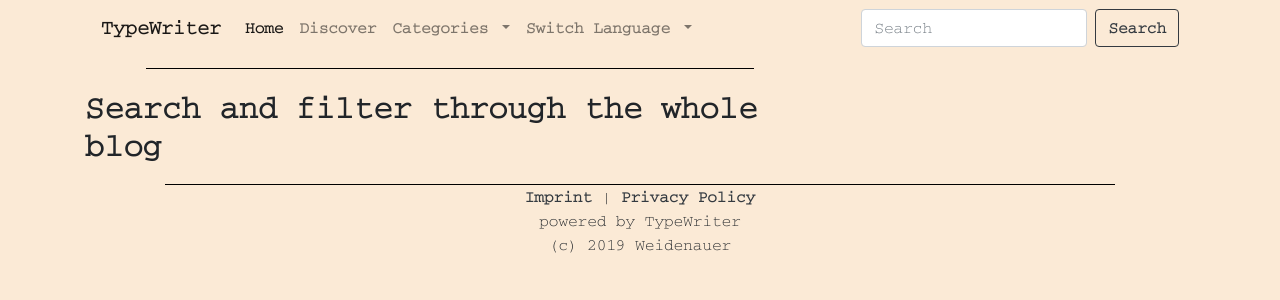
After one commit to Earl0fPudding/TypeWriter, a Django app: template templates/discover.html in a window 1280 px wide. The commit adds this page. Shown: the top 300 px of the page. Run offline with Django 3.2, Linux system fonts and the light colour scheme; the template is opened without the code that fills it, so the values that code supplies are empty; some libraries are stand-ins or nearby versions.

Commit message:
Add article discover page

```diff
--- a/templates/base.html
+++ b/templates/base.html
@@ -15,7 +15,7 @@
                         <a class="nav-link underline-on-hover" href="{% url 'home' %}">Home <span class="sr-only">(current)</span></a>
                     </li>
                     <li class="nav-item">
-                        <a class="nav-link underline-on-hover" href="#">Discover</a>
+                        <a class="nav-link underline-on-hover" href="{% url 'show_discover' %}">Discover</a>
                     </li>
                     <li class="nav-item dropdown">
                         <a class="nav-link dropdown-toggle underline-on-hover" href="#" id="categoryDropdown" role="button"
--- /dev/null
+++ b/templates/discover.html
@@ -0,0 +1,18 @@
+{% extends 'base.html' %}
+{% load i18n %}
+{% load static %}
+
+{% block head_data %}
+    <title>Discover articles - TypeWriter</title>
+{% endblock %}
+
+{% block content %}
+    <main>
+        <div class="row">
+            <div class="col-lg-8 col-12">
+                <div class="col-10 offset-1 horizontal-divider top-line"></div>
+                <h2 class="bold">Search and filter through the whole blog</h2>
+            </div>
+        </div>
+    </main>
+{% endblock %}
--- a/webapp/static/css/custom.css
+++ b/webapp/static/css/custom.css
@@ -112,3 +112,8 @@ a > .read-more-button {
 .article-image{
     margin-bottom: 20px;
 }
+
+.post-preview-title {
+    margin-bottom: 10px;
+    margin-top: 10px;
+}
--- a/webapp/urls.py
+++ b/webapp/urls.py
@@ -34,7 +34,8 @@ urlpatterns += i18n.i18n_patterns(
     path('comments/new', comment_controller.post_comment, name='post_comment'),
     path('comments/<int:id>', comment_controller.comment_delete, name='comment_delete'),
     path('imprint', home.show_imprint, name='show_imprint'),
-    path('privacy_policy', home.show_privacy_policy, name='show_privacy_policy')
+    path('privacy_policy', home.show_privacy_policy, name='show_privacy_policy'),
+    path('discover', home.show_discover, name='show_discover'),
 )
 
 urlpatterns += static(settings.MEDIA_URL, document_root=settings.MEDIA_ROOT)
```
Also changed, not shown: templates/index.html (+4 -4 lines), webapp/views/home.py (+7 -0 lines).
